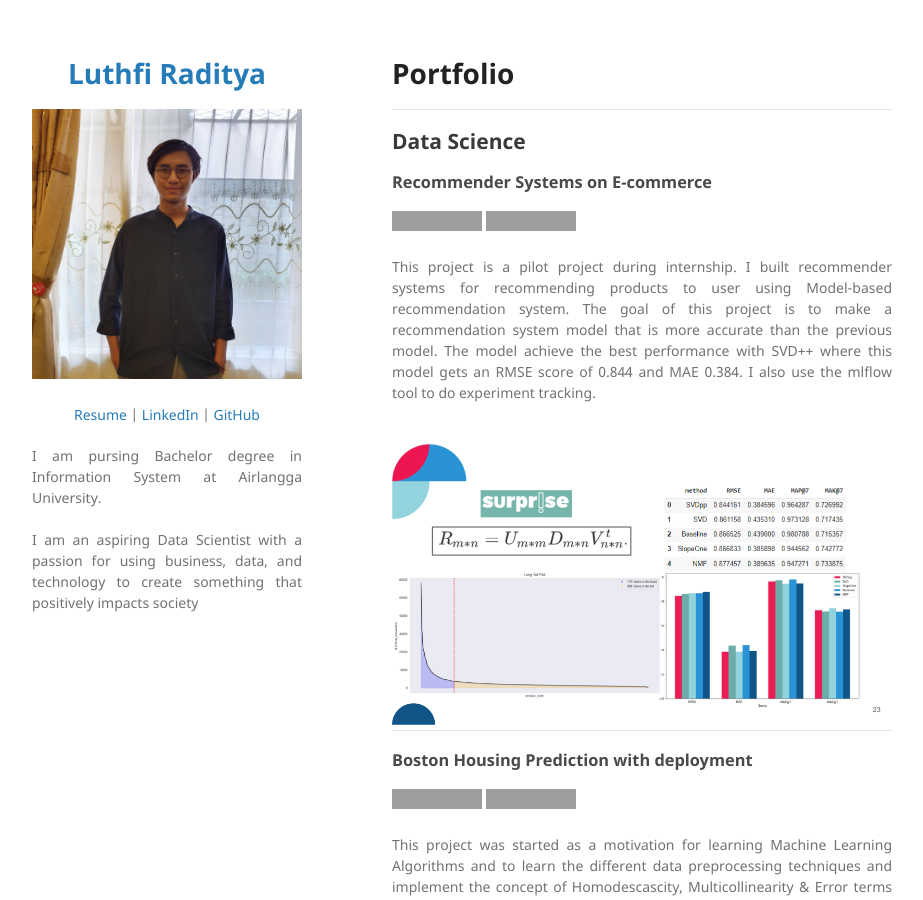
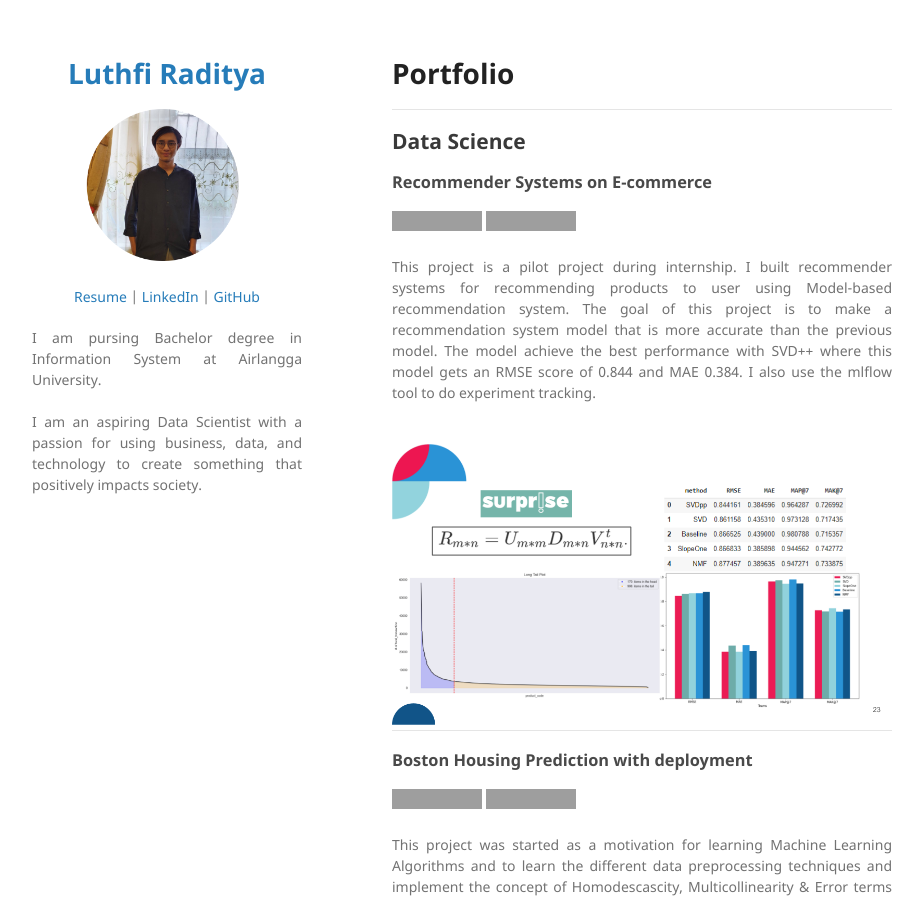
Before and after one commit to luthfiraditya/luthfiraditya.github.io, a Jekyll site: the page built from index.md, in a window 1280 px wide and 900 px high. Shown: the whole window, without its empty margins (178-1101 px from the left). Built offline with Jekyll 4.4.1, drawn with Linux system fonts in a browser that asks for light colours; our own code applies the rules of GitHub Pages for plain Markdown files; grey boxes are pictures that could not be loaded.

Commit message:
update profile pict

```diff
--- a/_config.yml
+++ b/_config.yml
@@ -1,6 +1,6 @@
 title: <p align="center"> Luthfi Raditya </p>
 
-logo: "/images/247372.jpg?raw=true"
+logo: "/images/ProfilePicture.png?raw=true"
 
 description:
   <p align="center">
@@ -12,7 +12,7 @@ description:
   <p align="justify">
   I am pursing Bachelor degree in Information System at Airlangga University.
   <br><br>
-  I am an aspiring Data Scientist with a passion for using business, data, and technology to create something that positively impacts society
+  I am an aspiring Data Scientist with a passion for using business, data, and technology to create something that positively impacts society.
   <br><br>
   </p>
 
```
Also changed, not shown: images/247372.jpg (deleted), images/ProfilePicture.png (added).
